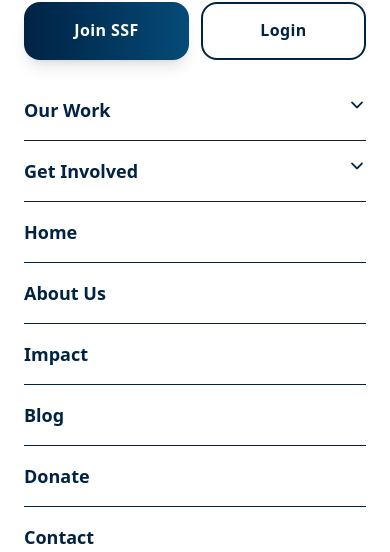
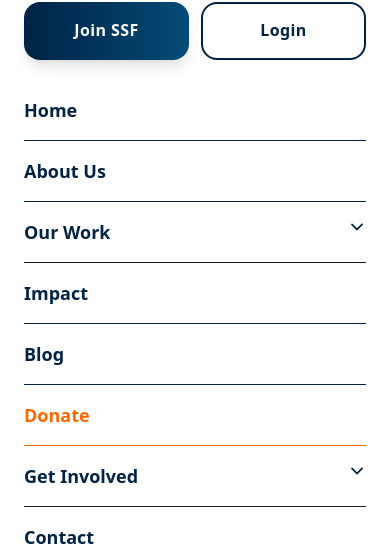
Before and after one commit to Swastiksrijan/SSF-Final, a React (Vite) app: page / in a window 390 px wide. Both pictures are taken after a click on the button 354 px from the left and 78 px from the top of the page. Shown: the part 138-690 px from the top of the page. Built offline with nearby package versions, Linux system fonts and the light colour scheme; no server answers; a web font is replaced by a local one.

Commit message:
Fix mobile navigation order to match desktop

```diff
--- a/src/components/Header.jsx
+++ b/src/components/Header.jsx
@@ -97,9 +97,8 @@ const Header = () => {
     {menuOpen && <div className="md:hidden fixed inset-0 top-[116px] bg-white z-40 overflow-y-auto pb-20"><nav className="p-6">
       {!user && <div className="grid grid-cols-2 gap-3 mb-5"><button onClick={() => { closeMenu(); openAuth("signup"); }} className="py-3.5 rounded-2xl bg-gradient-to-r from-[#002344] to-[#064b78] text-white font-extrabold tracking-wide shadow-lg">Join SSF</button><button onClick={() => { closeMenu(); openAuth("login"); }} className="py-3.5 rounded-2xl border-2 border-[#002344] text-[#002344] font-extrabold tracking-wide">Login</button></div>}
       {user && <><Link to="/UserPortal" onClick={closeMenu} className="block w-full mb-3 py-3.5 rounded-2xl bg-[#002344] text-white text-center font-extrabold tracking-wide">My SSF Dashboard</Link><button type="button" onClick={() => { closeMenu(); logout(); }} className="block w-full mb-5 py-3.5 rounded-2xl border border-red-200 text-red-600 font-extrabold tracking-wide">Logout</button></>}
-      <div className="border-b"><button onClick={() => toggleMobileSubMenu("Our Work")} className="w-full flex justify-between py-4 text-lg font-bold text-[#002344]">Our Work <IoIosArrowDown /></button>{mobileSubMenu === "Our Work" && <div className="pl-4 border-l-2 border-[#FF6600]/10">{navItems.find(x => x.name === "Our Work").subItems.map(item => <Link key={item.name} to={item.path} onClick={closeMenu} className="block py-3 text-zinc-600">{item.name}</Link>)}</div>}</div>
+      {navItems.map(item => item.name === "Our Work" ? <div key={item.name} className="border-b"><button onClick={() => toggleMobileSubMenu("Our Work")} className="w-full flex justify-between py-4 text-lg font-bold text-[#002344]">Our Work <IoIosArrowDown /></button>{mobileSubMenu === "Our Work" && <div className="pl-4 border-l-2 border-[#FF6600]/10">{item.subItems.map(sub => <Link key={sub.name} to={sub.path} onClick={closeMenu} className="block py-3 text-zinc-600">{sub.name}</Link>)}</div>}</div> : <Link key={item.name} to={item.path} onClick={closeMenu} className={`block py-4 border-b text-lg font-bold text-[#002344] ${item.isSpecial ? "text-[#FF6600]" : ""}`}>{item.name}</Link>)}
       <div className="border-b"><button onClick={() => toggleMobileSubMenu("Get Involved")} className="w-full flex justify-between py-4 text-lg font-bold text-[#002344]">Get Involved <IoIosArrowDown /></button>{mobileSubMenu === "Get Involved" && <div className="pl-4 border-l-2 border-[#FF6600]/10">{getInvolvedItems.map(item => <Link key={item.name} to={item.path} onClick={closeMenu} className="block py-3 text-zinc-600">{item.name}</Link>)}</div>}</div>
-      {navItems.filter(item => item.name !== "Our Work").map(item => <Link key={item.name} to={item.path} onClick={closeMenu} className="block py-4 border-b text-lg font-bold text-[#002344]">{item.name}</Link>)}
       <Link to="/Contact" onClick={closeMenu} className="block py-4 border-b text-lg font-bold text-[#002344]">Contact</Link>
     </nav></div>}
     <AuthModal open={authOpen} initialMode={authMode} onClose={() => setAuthOpen(false)} onAuthSuccess={setUser} />
```
